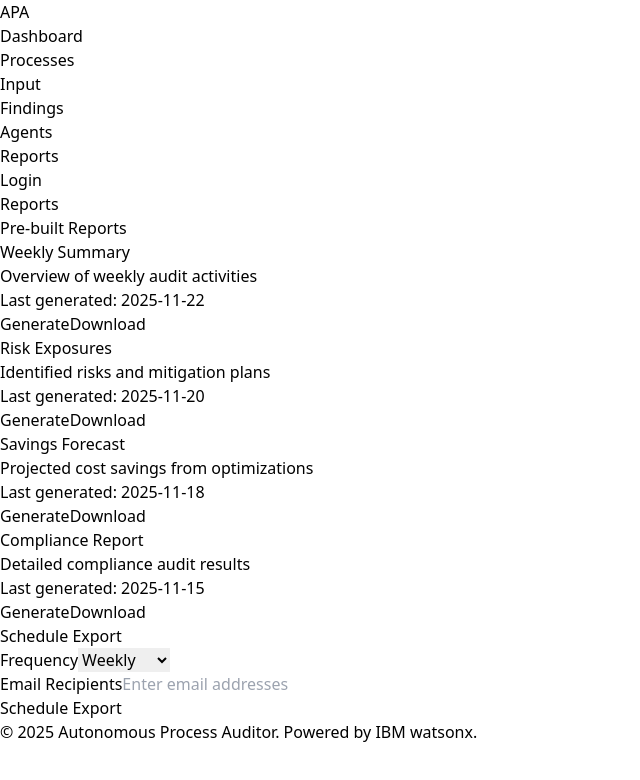
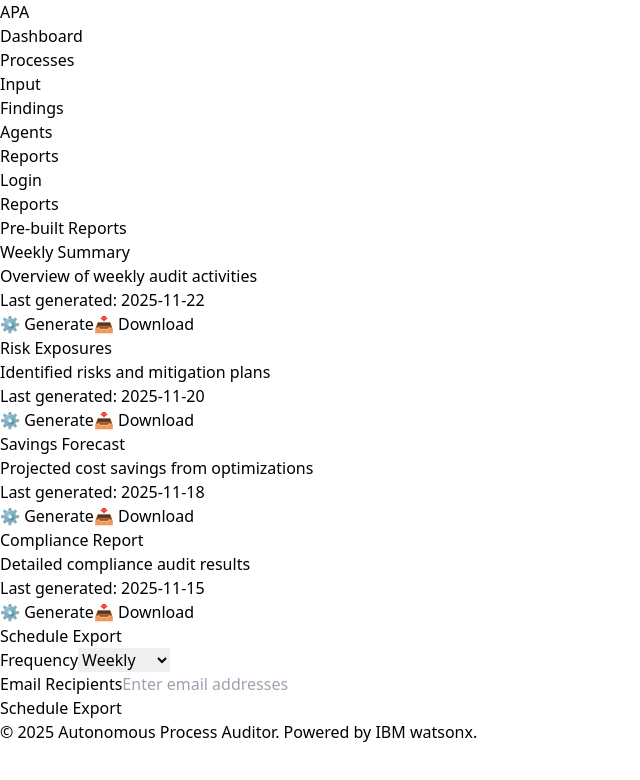
Before and after one commit to kawacukennedy/autonomous_process_auditor, a React app in the folder frontend/: page /reports in a window 1280 px wide. Shown: the top 780 px of the page, without its empty margins (0-640 px from the left). Built offline with nearby package versions, Linux system fonts and the light colour scheme; the HTML template or start-up script is replaced by a standard one.

Commit message:
Add emojis to Reports buttons

```diff
--- a/frontend/src/pages/Reports.tsx
+++ b/frontend/src/pages/Reports.tsx
@@ -38,10 +38,10 @@ const Reports: React.FC = () => {
                   onClick={() => generateReport(report.id)}
                   className="bg-blue-600 text-white px-4 py-2 rounded hover:bg-blue-700 transition duration-200"
                 >
-                  Generate
+                  ⚙️ Generate
                 </button>
                 <button className="bg-green-600 text-white px-4 py-2 rounded hover:bg-green-700 transition duration-200">
-                  Download
+                  📥 Download
                 </button>
               </div>
             </li>
```
